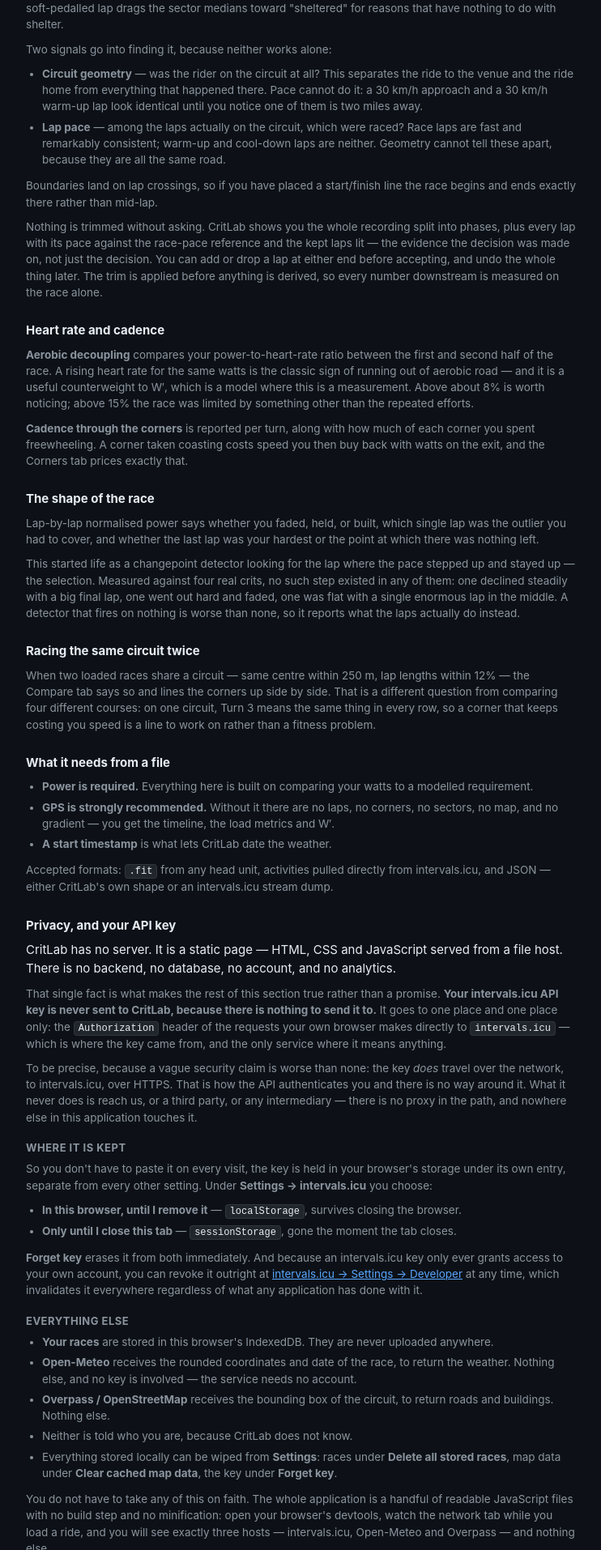
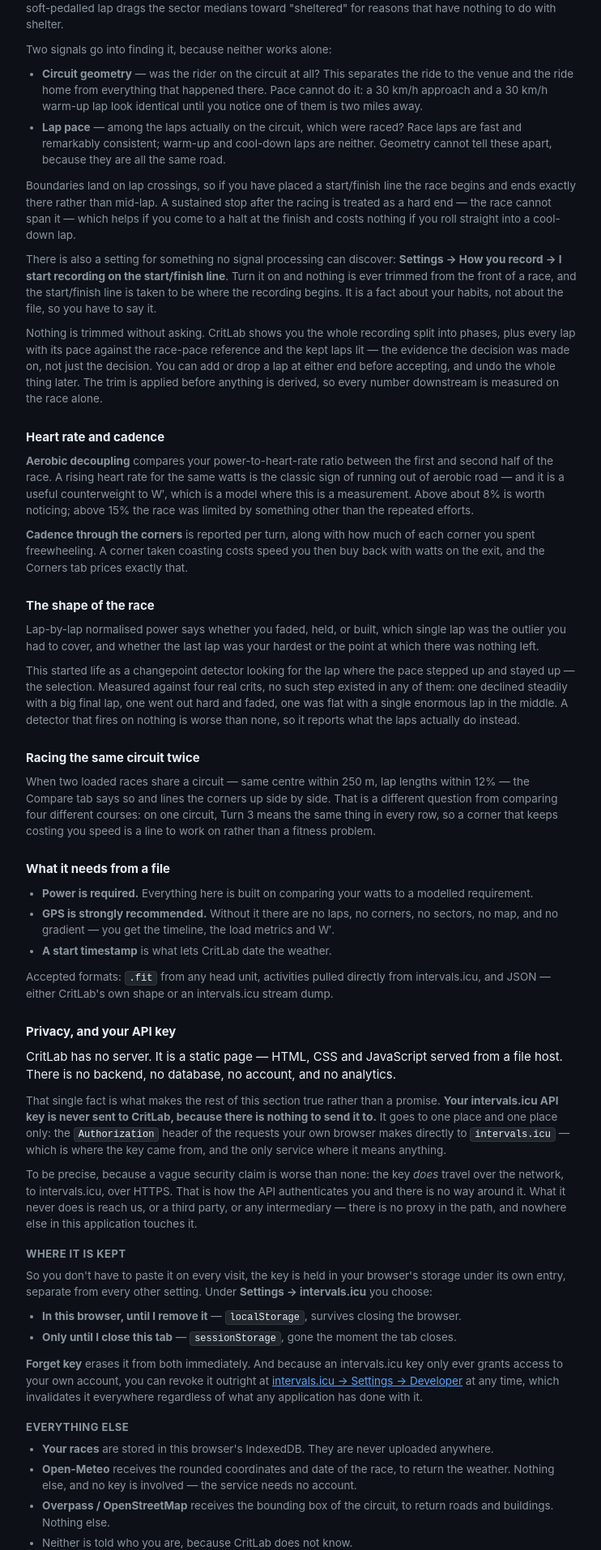
Before and after one commit to ngpaladi/CritLab, a Jekyll site: the page built from about.html, in a window 1280 px wide. Shown: the part 2866-4780 px from the top of the page at 81% size, without its empty margins (268-1010 px from the left). Built offline with Jekyll 4.4.1, drawn with Linux system fonts in a browser that asks for light colours; some of the changed text lies outside the part shown.

Commit message:
Let the rider declare they start on the line, and treat stops as hard ends
Two additions from the same observation: some things about how a file was
recorded are facts about the rider, not signals in the data.

"I start recording on the start/finish line" is now a setting. When on, nothing
is trimmed from the front of a race and the recording start is taken as the
race start — no warm-up detection, no guessing. Declared rather than inferred,
because no amount of signal processing can discover a habit.

A sustained stop (20 s or more) after the racing is now a hard boundary the
race window cannot span. This helps riders who come to a halt at the finish and
costs nothing for those who do not.

Which, measured, is this rider: across all four races there is not one stop of
8 s or more anywhere in any file, bar eleven seconds at 0:00 of Nutmeg before
rolling off. The finish rolls straight into the cool-down without pausing, so a
stop-based rule alone would trim nothing — worth knowing before relying on it,
and the reason lap pace remains the signal for the end.

With the new setting on, Woonie keeps the 3:01 previously called a warm-up and
all four races trim only their cool-downs.

Co-Authored-By: Claude Opus 5 (1M context) <noreply@anthropic.com>

```diff
--- a/_layouts/default.html
+++ b/_layouts/default.html
@@ -120,6 +120,22 @@
         </div>
 
         <div class="settings-section">
+          <div class="settings-section-title">How you record</div>
+          <p class="hint">
+            Things only you know, which no amount of signal processing can work out
+            from the file.
+          </p>
+          <label class="check">
+            <input type="checkbox" id="starts-on-line">
+            <span>I start recording on the start/finish line</span>
+          </label>
+          <p class="hint" style="margin-top:6px">
+            When this is on, nothing is ever trimmed from the front of a race and the
+            start/finish line is taken to be where the recording begins.
+          </p>
+        </div>
+
+        <div class="settings-section">
           <div class="settings-section-title">Stored data</div>
           <p class="hint">Races are kept in this browser's IndexedDB. Nothing is uploaded anywhere.</p>
           <div class="btn-row" style="margin-top:10px">
@@ -171,6 +187,7 @@
       autoEl.checked = s.wxAuto !== false;
       roughEl.value  = String(s.wxRoughness || 0.1);
       document.getElementById('osm-enabled').checked = s.osmBasemap !== false;
+      document.getElementById('starts-on-line').checked = !!s.startsOnStartLine;
       statusEl.style.display = 'none';
       modal.style.display = '';
       keyEl.focus();
@@ -224,6 +241,11 @@
       Settings.set({ wxAuto: autoEl.checked });
     });
 
+    document.getElementById('starts-on-line').addEventListener('change', function () {
+      Settings.set({ startsOnStartLine: this.checked });
+      window.dispatchEvent(new CustomEvent('critlab:settings', { detail: { recording: true } }));
+    });
+
     var osmEl = document.getElementById('osm-enabled');
     var osmStatus = document.getElementById('osm-status');
     osmEl.addEventListener('change', function () {
--- a/about.html
+++ b/about.html
@@ -232,7 +232,18 @@ title: About
 
 <p>
   Boundaries land on lap crossings, so if you have placed a start/finish line
-  the race begins and ends exactly there rather than mid-lap.
+  the race begins and ends exactly there rather than mid-lap. A sustained stop
+  after the racing is treated as a hard end — the race cannot span it — which
+  helps if you come to a halt at the finish and costs nothing if you roll
+  straight into a cool-down lap.
+</p>
+
+<p>
+  There is also a setting for something no signal processing can discover:
+  <b>Settings &rarr; How you record &rarr; I start recording on the start/finish
+  line</b>. Turn it on and nothing is ever trimmed from the front of a race, and
+  the start/finish line is taken to be where the recording begins. It is a fact
+  about your habits, not about the file, so you have to say it.
 </p>
 
 <p>
--- a/assets/js/RideStore.js
+++ b/assets/js/RideStore.js
@@ -26,6 +26,9 @@ const Settings = (() => {
 
     // map
     osmBasemap: true,
+
+    // recording habits — things only the rider knows
+    startsOnStartLine: false,
 
     // rider + machine
     mass: 78, crr: 0.004, cda: 0.32, lockCda: false,
@@ -543,6 +546,8 @@ const RideStore = (() => {
       wPrime: pickNum(overrides && overrides.wPrime, P.wPrime, s.wPrime),
 
       startAnchor: (overrides && overrides.startAnchor) || null,
+      startsOnStartLine: !!s.startsOnStartLine,
+      stopSeconds: 20,
       windSource: (overrides && overrides.windSource) || s.windSource,
       windSpeed: pickNum(overrides && overrides.windSpeed, s.windSpeed),
       windDir: pickNum(overrides && overrides.windDir, s.windDir),
```
Also changed, not shown: assets/js/Analyzer.js (+48 -6 lines), assets/js/app.js (+9 -0 lines), test/harness.js (+46 -3 lines).
